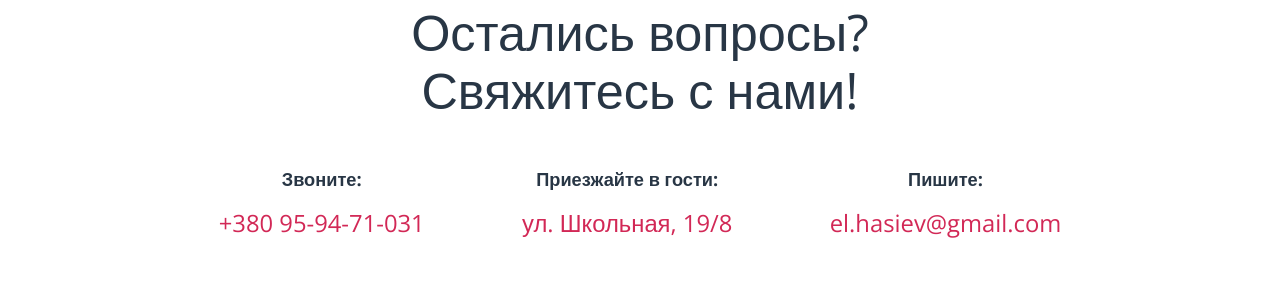
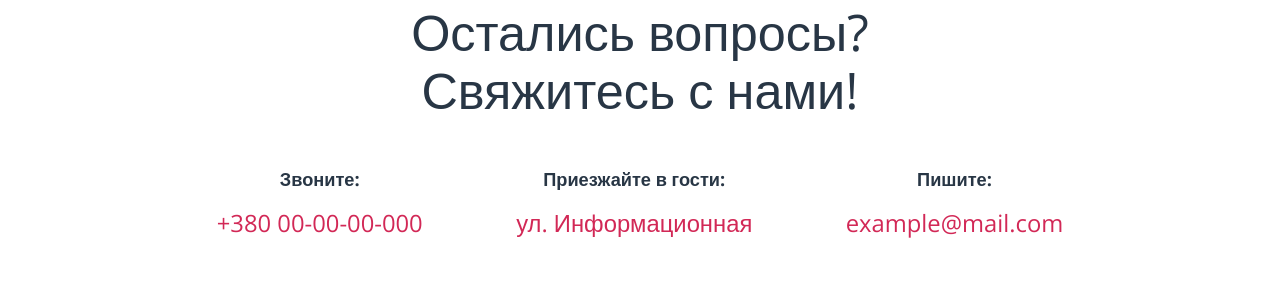
Before and after one commit to hasiev-elchin/pink, a plain HTML site: page index.html in a window 1280 px wide. Shown: the part 3206-3508 px from the top of the page. Drawn offline with nearby package versions, Linux system fonts and the light colour scheme; some packages are replaced by stand-ins of ours.

Commit message:
Update index.html

```diff
--- a/index.html
+++ b/index.html
@@ -295,20 +295,20 @@
             <b>
               Звоните:
             </b>
-            <a href="tel:+380959471031">+380 95-94-71-031</a>
+            <a href="tel:+380000000000">+380 00-00-00-000</a>
           </div>
           <div class="contacts__item">
             <b>
               Пишите:
             </b>
-            <a href="mailto:el.hasiev@gmail.com">el.hasiev@gmail.com</a>
+            <a href="mailto:example@mail.com">example@mail.com</a>
           </div>
           <div class="contacts__item">
             <b>
               Приезжайте в гости:
             </b>
             <a href="#map">
-              ул. Школьная, 19/8
+              ул. Информационная
             </a>
           </div>
         </div>
@@ -341,7 +341,7 @@
     </section>
     <section class="copyright">
       Разработано:<br>
-      <a href="mailto:el.hasiev@gmail.com">
+      <a>
         Элчин Хасиев
       </a>
     </section>
```
